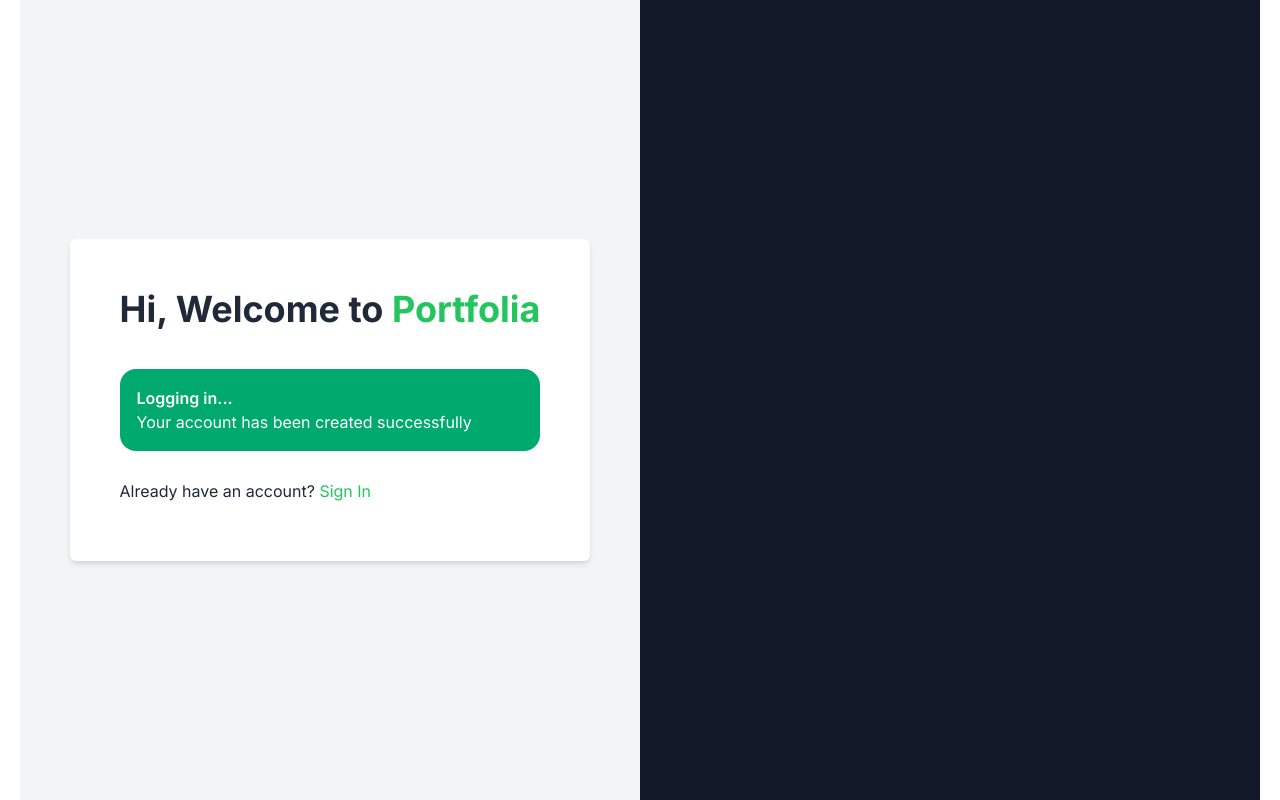
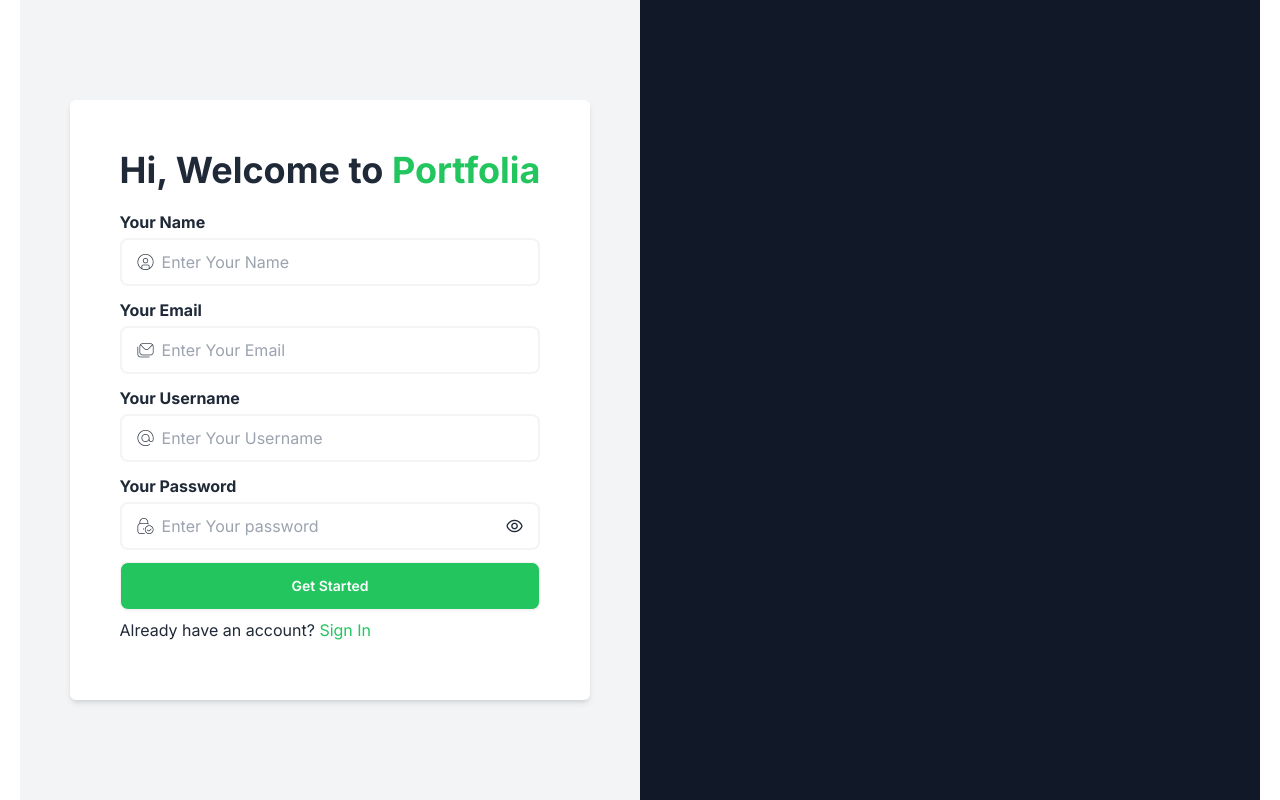
Before and after one commit to Okeke-Divine/portfolia, a Next.js app: page /signup in a window 1280 px wide. Built offline with nearby package versions, Linux system fonts and the light colour scheme.

Commit message:
Cleaed a default

```diff
--- a/src/components/signup/SignUpForm.jsx
+++ b/src/components/signup/SignUpForm.jsx
@@ -11,7 +11,7 @@
 
   const [error, setError] = useState("");
   const [loading, setLoading] = useState(false);
-  const [regIsSuccessful, setRegIsSuccessful] = useState(true);
+  const [regIsSuccessful, setRegIsSuccessful] = useState(false);
 
   const [pswdVisible, setPswdVisible] = useState(false);
   function togglePswdVisible() {
```
